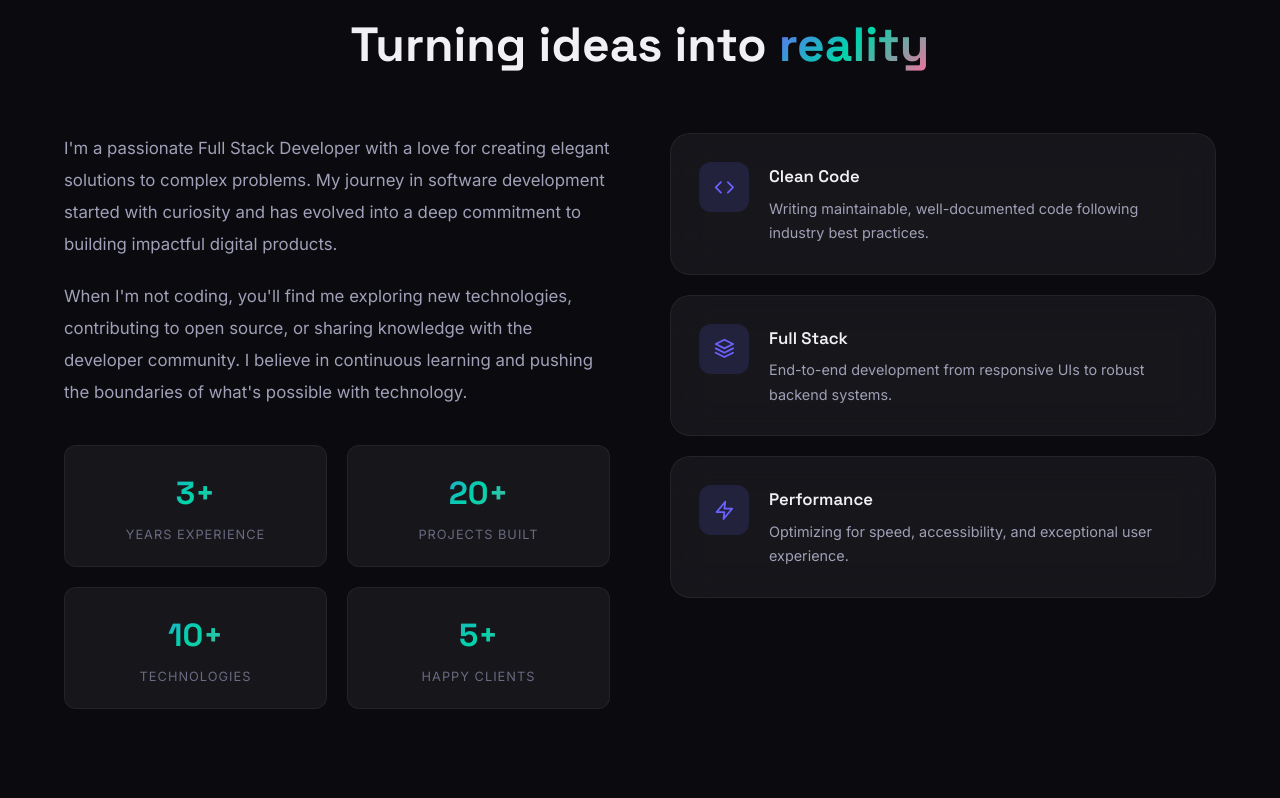
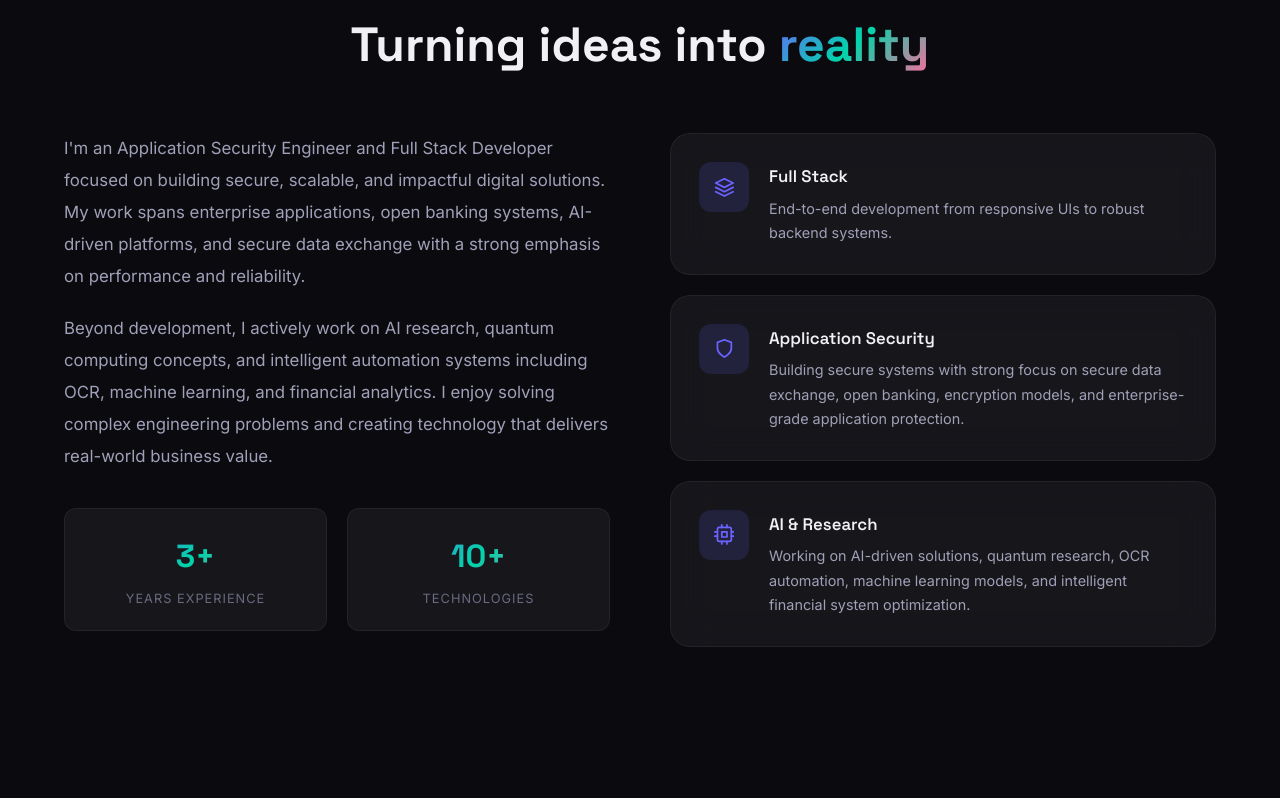
Before and after one commit to Harshwardhan-Deshmukh03/test_portfolio, a React (Vite) app: page / in a window 1280 px wide. Shown: the part 922-1720 px from the top of the page. Built offline with nearby package versions, Linux system fonts and the light colour scheme.

Commit message:
added projects and improved about

```diff
--- a/src/components/About/About.jsx
+++ b/src/components/About/About.jsx
@@ -1,29 +1,29 @@
 import { motion } from 'framer-motion';
-import { FiCode, FiLayers, FiZap } from 'react-icons/fi';
+import { FiLayers, FiShield, FiCpu } from 'react-icons/fi';
 import './About.css';
 
 const stats = [
   { number: '3+', label: 'Years Experience' },
-  { number: '20+', label: 'Projects Built' },
+  // { number: '20+', label: 'Projects Built' },
   { number: '10+', label: 'Technologies' },
-  { number: '5+', label: 'Happy Clients' },
+  // { number: '5+', label: 'Happy Clients' },
 ];
 
 const highlights = [
-  {
-    icon: <FiCode />,
-    title: 'Clean Code',
-    description: 'Writing maintainable, well-documented code following industry best practices.',
-  },
   {
     icon: <FiLayers />,
     title: 'Full Stack',
     description: 'End-to-end development from responsive UIs to robust backend systems.',
   },
   {
-    icon: <FiZap />,
-    title: 'Performance',
-    description: 'Optimizing for speed, accessibility, and exceptional user experience.',
+    icon: <FiShield />,
+    title: 'Application Security',
+    description: 'Building secure systems with strong focus on secure data exchange, open banking, encryption models, and enterprise-grade application protection.',
+  },
+  {
+    icon: <FiCpu />,
+    title: 'AI & Research',
+    description: 'Working on AI-driven solutions, quantum research, OCR automation, machine learning models, and intelligent financial system optimization.',
   },
 ];
 
@@ -53,16 +53,11 @@ const About = () => {
             transition={{ duration: 0.6, delay: 0.2 }}
           >
             <p className="about__bio">
-              I&apos;m a passionate Full Stack Developer with a love for creating
-              elegant solutions to complex problems. My journey in software
-              development started with curiosity and has evolved into a deep
-              commitment to building impactful digital products.
+              I&apos;m an Application Security Engineer and Full Stack Developer focused on building secure, scalable, and impactful digital solutions. My work spans enterprise applications, open banking systems, AI-driven platforms, and secure data exchange with a strong emphasis on performance and reliability.
             </p>
+
             <p className="about__bio">
-              When I&apos;m not coding, you&apos;ll find me exploring new
-              technologies, contributing to open source, or sharing knowledge
-              with the developer community. I believe in continuous learning and
-              pushing the boundaries of what&apos;s possible with technology.
+              Beyond development, I actively work on AI research, quantum computing concepts, and intelligent automation systems including OCR, machine learning, and financial analytics. I enjoy solving complex engineering problems and creating technology that delivers real-world business value.
             </p>
 
             <div className="about__stats">
--- a/src/components/Hero/Hero.jsx
+++ b/src/components/Hero/Hero.jsx
@@ -6,7 +6,7 @@ import profilePic from '../../assets/profile.jpg';
 import ResumeModal from '../ResumeModal/ResumeModal';
 import './Hero.css';
 
-const roles = ['Full Stack Developer', 'Backend Engineer', 'AI Systems Builder'];
+const roles = ['UI Developer', 'Backend Engineer', 'ML Engineer'];
 
 const useTypewriter = (words, typingSpeed = 100, deletingSpeed = 60, pauseDuration = 1800) => {
   const [displayText, setDisplayText] = useState('');
--- a/src/components/Projects/Projects.jsx
+++ b/src/components/Projects/Projects.jsx
@@ -4,64 +4,74 @@ import './Projects.css';
 
 const projectsData = [
   {
-    title: 'E-Commerce Platform',
+    title: 'Personal Finance Management application',
     description:
-      'A full-featured e-commerce application with real-time inventory management, Stripe payment integration, and an admin dashboard. Handles 1000+ concurrent users.',
-    tech: ['React', 'Node.js', 'MongoDB', 'Stripe', 'Redis'],
-    github: 'https://github.com',
-    live: 'https://example.com',
+      'FinSo is a comprehensive personal finance management application offering features like transaction management, investment tracking, financial reporting, and more. The application also provides SMS automation, spam detection, and various other financial utilities.',
+    tech: ['Android', 'Django', 'SQL', 'Graph', 'OCR'],
+    github: 'https://github.com/Harshwardhan-Deshmukh03/Binary_Brigade_SGU',
+    live: null,
     featured: true,
     color: '#6c63ff',
   },
   {
-    title: 'AI Chat Application',
+    title: 'QODE-LSTM',
     description:
-      'Real-time chat application powered by AI for smart responses and language translation. Features WebSocket communication and message encryption.',
-    tech: ['Next.js', 'OpenAI', 'WebSocket', 'PostgreSQL'],
-    github: 'https://github.com',
-    live: 'https://example.com',
+      'A hybrid quantum-classical deep learning architecture that fuses Variational Quantum Circuits, Neural ODEs, and Peephole LSTM cells',
+    tech: ['Qiskit', 'QML', 'Torch'],
+    github: 'https://github.com/Harshwardhan-Deshmukh03/QODE-LSTM',
+    live: null,
     featured: false,
     color: '#00d4aa',
   },
   {
-    title: 'Task Management System',
+    title: 'Youtube Algorithm Analyser',
     description:
-      'Collaborative project management tool with drag-and-drop boards, real-time updates, and team analytics. Inspired by Trello and Notion.',
-    tech: ['React', 'Firebase', 'TypeScript', 'Tailwind CSS'],
-    github: 'https://github.com',
-    live: 'https://example.com',
+      'YouTubeAlgoAnalyser is a web application designed to assist YouTube content creators focused on "Environment and Sustainable development" in improving their SEO strategies.',
+    tech: ['Flask', 'Data Analytics', 'Trend Analysis'],
+    github: 'https://github.com/Harshwardhan-Deshmukh03/BitBusters',
+    live: null,
     featured: false,
     color: '#ff6b9d',
   },
   {
-    title: 'Portfolio Generator',
+    title: 'Smart Library Management App',
     description:
-      'A CLI tool that generates beautiful portfolio websites from a JSON config file. Supports multiple themes and deployment to Vercel/Netlify.',
-    tech: ['Node.js', 'EJS', 'CLI', 'CSS'],
-    github: 'https://github.com',
+      'A native Android application that digitizes the end-to-end operations of a college library.',
+    tech: ['Android', 'Firebase', 'Java', 'XML'],
+    github: 'https://github.com/Harshwardhan-Deshmukh03/COEP-TECH-LIBRARY',
     live: null,
     featured: false,
     color: '#f59e0b',
   },
   {
-    title: 'Weather Dashboard',
+    title: 'Adaptive Quantum Key Distribution',
     description:
-      'Interactive weather dashboard with 7-day forecasts, location search, and dynamic backgrounds that change based on current weather conditions.',
-    tech: ['React', 'OpenWeather API', 'Chart.js', 'Geolocation'],
-    github: 'https://github.com',
-    live: 'https://example.com',
+      'Adaptive Quantum Key Distribution (AQKD) system combining quantum cryptography, classical post-processing, and a QNN Machine Learning Model for optimizing security dynamically.',
+    tech: ['Qiskit', 'Protocol design', 'QML'],
+    github: 'https://github.com/Harshwardhan-Deshmukh03/AQKD',
+    live: null,
     featured: false,
     color: '#8b5cf6',
   },
   {
-    title: 'Social Media Analytics',
+    title: 'Image Manipulation engine',
     description:
-      'Analytics dashboard that aggregates data from multiple social platforms, providing insights on engagement, reach, and audience growth trends.',
-    tech: ['Python', 'Flask', 'React', 'D3.js', 'PostgreSQL'],
-    github: 'https://github.com',
+      'A high-performance C-based image manipulation engine that uses a Quadtree data structure as the universal intermediate representation for all operations.',
+    tech: ['DSA', 'QuadTree', 'C', 'Image-manipulation'],
+    github: 'https://github.com/Harshwardhan-Deshmukh03/Image-Manipulation-QuadTree',
     live: null,
     featured: false,
     color: '#06b6d4',
+  },
+  {
+    title: 'PrepiZard: Interview Preparation Portal',
+    description:
+      'Prepizard is a premium, feature-rich platform designed to empower software developers during their interview preparation.',
+    tech: ['Python', 'Django', 'SQL', 'Websockets', 'HackerRank API'],
+    github: 'https://github.com/Harshwardhan-Deshmukh03/PrepIzard',
+    live: null,
+    featured: false,
+    color: '#6c63ff',
   },
 ];
 
```
